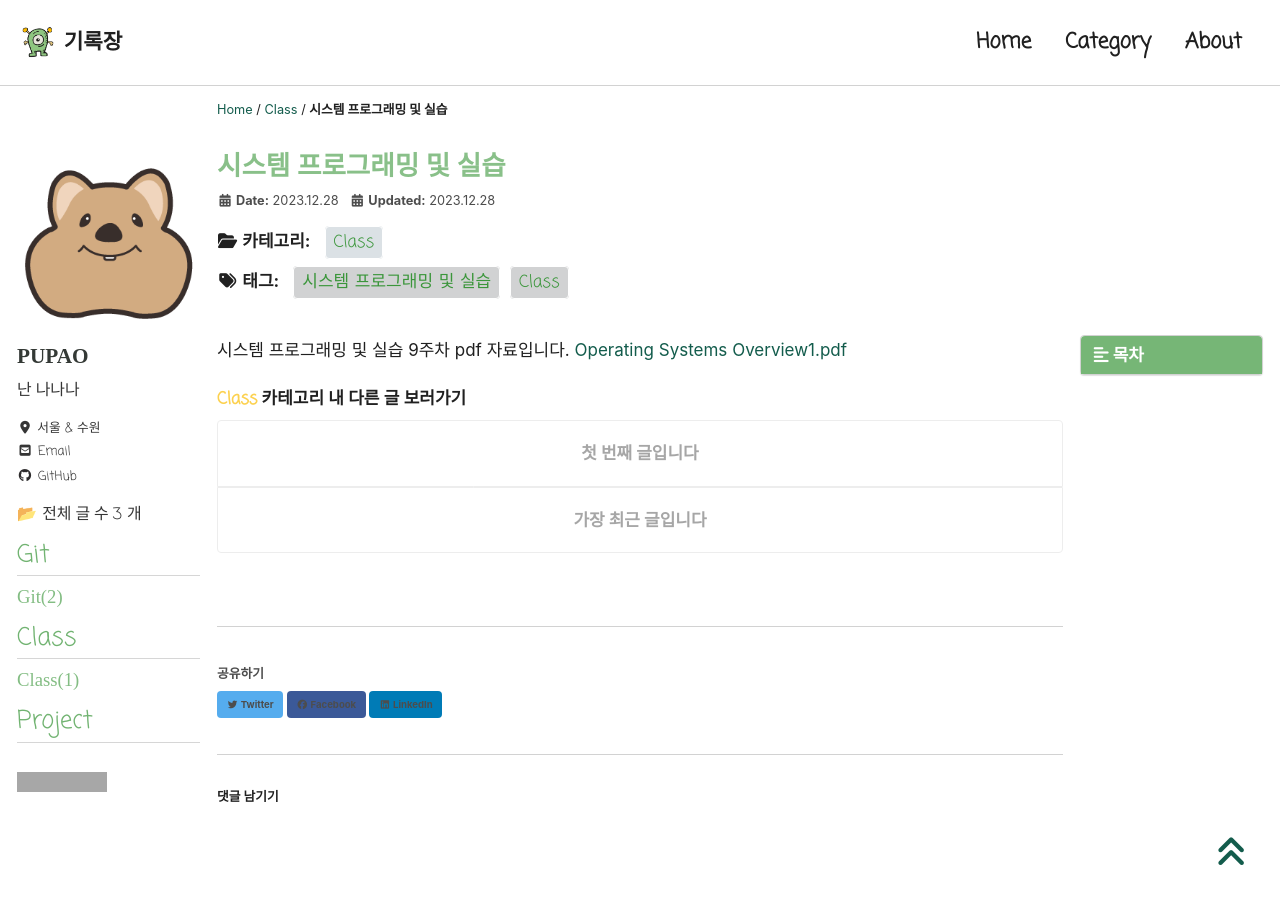
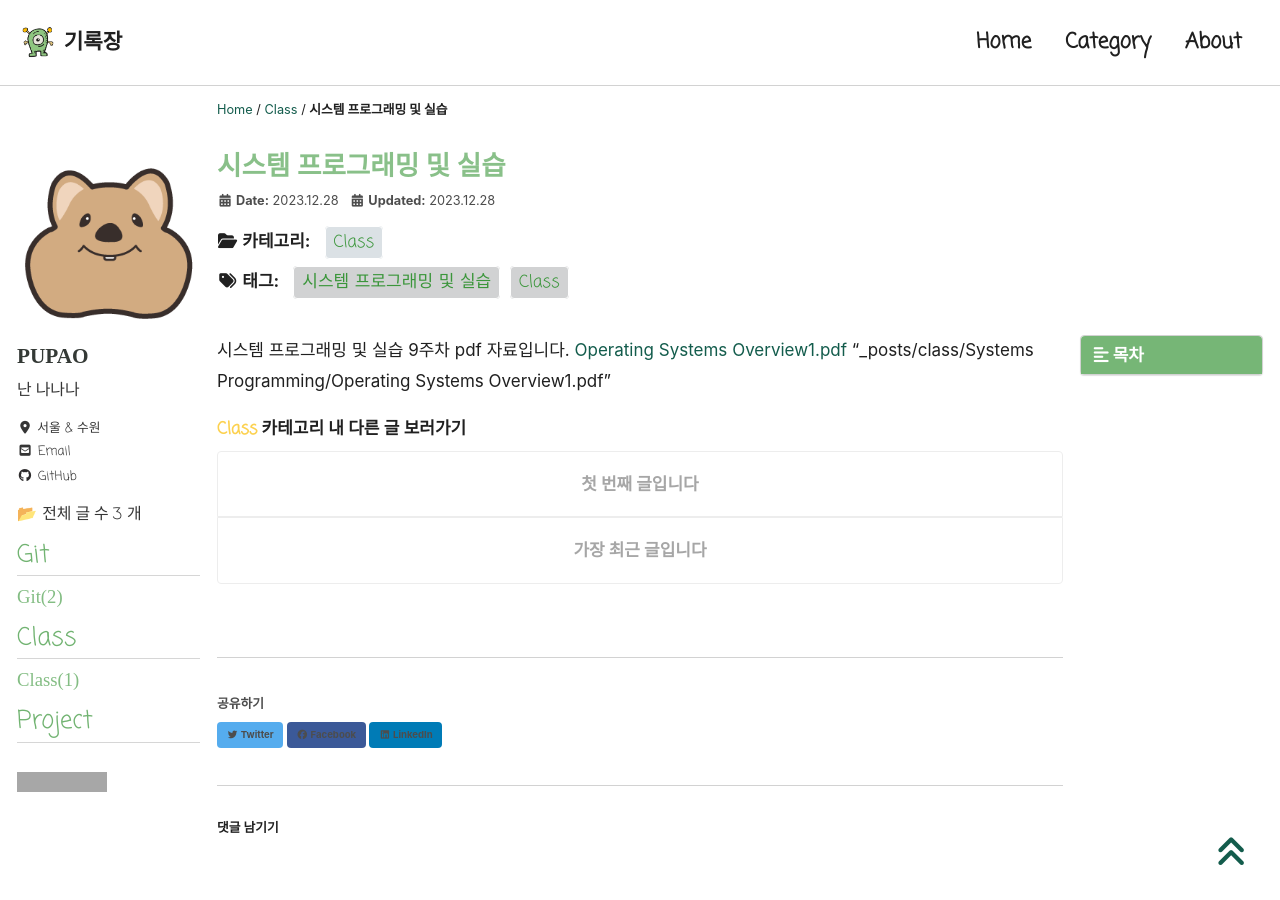
Before and after one commit to PUPAO/PUPAO.github.io, a Jekyll site: the page built from _posts/class/Systems Programming/2023-12-28-9장.md, in a window 1280 px wide and 900 px high. Built offline with Jekyll 4.4.1, drawn with Linux system fonts in a browser that asks for light colours; cached includes are drawn as plain includes; nearby versions of some CDN libraries; some web fonts are replaced; comment, search, counter and statistics services are not loaded; grey boxes are pictures that could not be loaded.

Commit message:
Update 2023-12-28-9장.md

```diff
--- a/_posts/class/Systems Programming/2023-12-28-9장.md
+++ b/_posts/class/Systems Programming/2023-12-28-9장.md
@@ -15,3 +15,4 @@ last_modified_at: 2023-12-28
 ---
 시스템 프로그래밍 및 실습 9주차 pdf 자료입니다.
 [Operating Systems Overview1.pdf](https://github.com/PUPAO/PUPAO.github.io/files/13795256/Operating.Systems.Overview1.pdf)
+"_posts/class/Systems Programming/Operating Systems Overview1.pdf"
```
